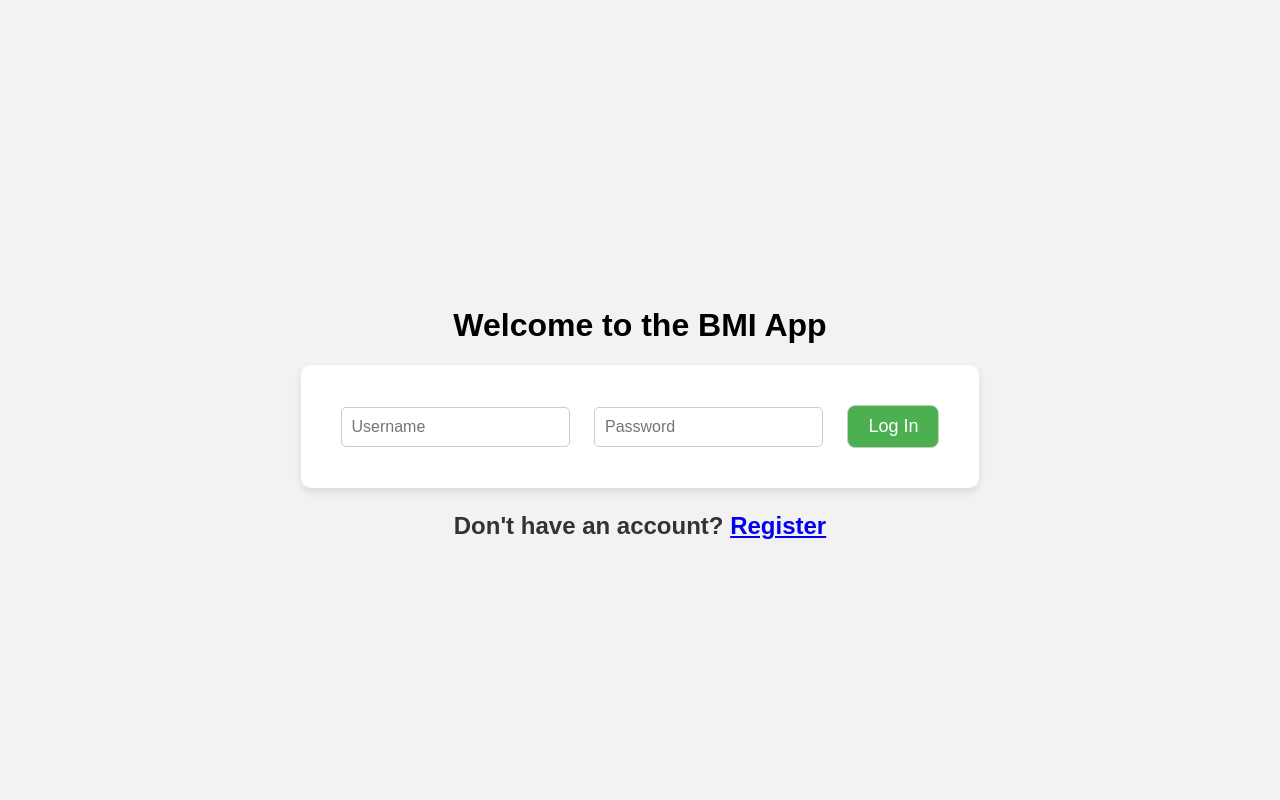
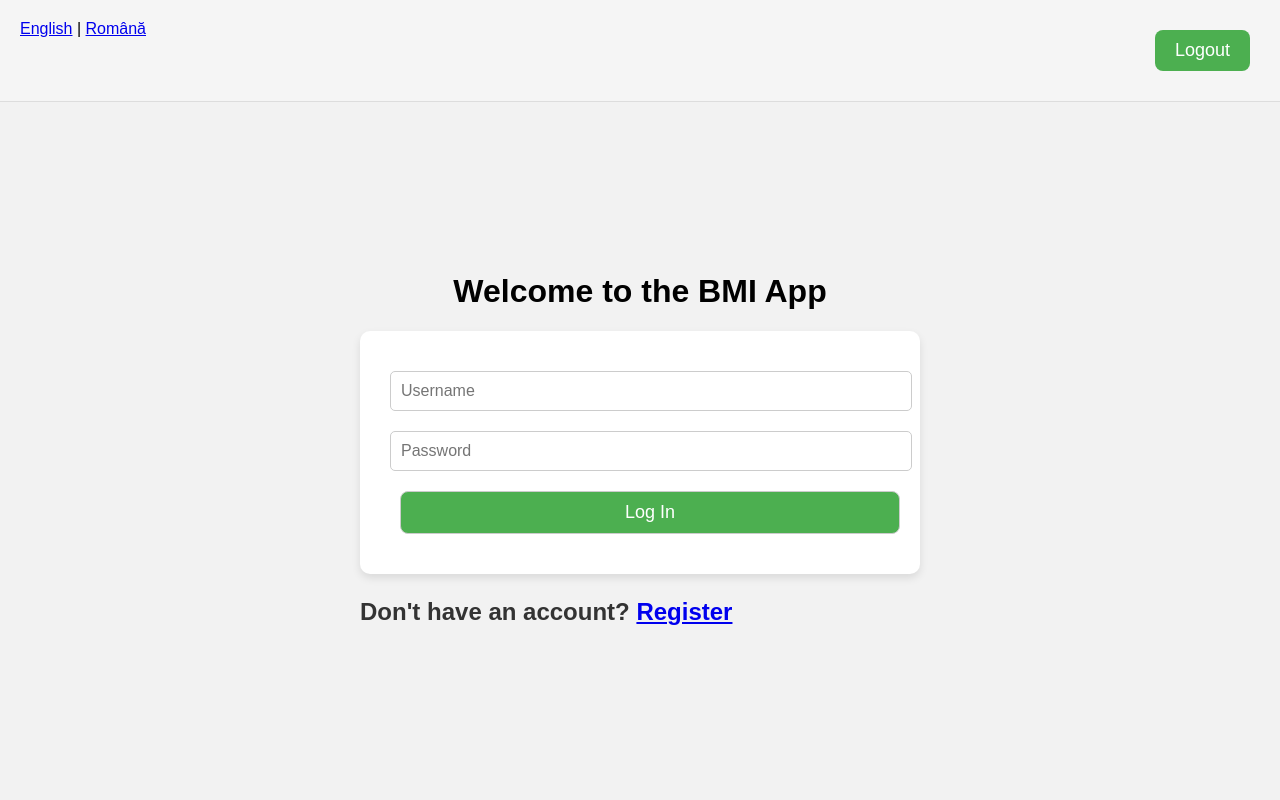
Before and after one commit to AntoneseiCristian/AI-Powered-Fitness-Assistant-with-WhatsApp-Integration, a Flask app: page /landing in a window 1280 px wide. Run offline with Flask 3, Linux system fonts and the light colour scheme.

Commit message:
broken fast

```diff
--- a/app.py
+++ b/app.py
@@ -55,33 +55,37 @@ def landing():
         flash('Login failed. Check your username and/or password.', 'danger')
     return render_template('landing.html')
 
+from sqlalchemy.exc import IntegrityError
+
 @app.route('/register', methods=['POST'])
 def register():
     username = request.form.get('username')
     password = request.form.get('password')
-    confirm_password = request.form.get('confirm_password')
 
-    # Check if password and confirm password match
-    if password != confirm_password:
-        flash('Passwords do not match.', 'danger')
-        return redirect(url_for('landing') + '?register=true')
+    # Check if the username already exists
+    user = User.query.filter_by(username=username).first()
+    if user:
+        flash('Username already exists. Please choose a different one.')
+        return redirect(url_for('register'))
 
-    hashed_password = generate_password_hash(password, method='scrypt')
-    new_user = User(username=username, password=hashed_password)
-    db.session.add(new_user)
-    db.session.commit()
-    flash('Registration successful. You can now log in.', 'success')
-    return redirect(url_for('landing'))
+    # If the username doesn't exist, create a new user
+    new_user = User(username=username, password=generate_password_hash(password, method='sha256'))
+
+    try:
+        db.session.add(new_user)
+        db.session.commit()
+        return redirect(url_for('landing'))  # Redirect to 'landing' instead of 'login'
+    except IntegrityError:
+        db.session.rollback()
+        flash('Username already exists. Please choose a different one.')
+        return redirect(url_for('register'))
+
+
 
 @login_manager.user_loader
 def load_user(user_id):
     return User.query.get(int(user_id))
 
-@app.route('/logout')
-@login_required
-def logout():
-    logout_user()
-    return redirect(url_for('landing'))
 
 @app.route('/')
 @login_required
@@ -105,6 +109,12 @@ def index():
         db.session.add(new_bmi_record)
         db.session.commit()
     return render_template('index.html', bmi=bmi, recommendation=recommendation, bmi_record=bmi_record)
+@app.route('/logout')
+@login_required
+def logout():
+    logout_user()
+    flash('You have been logged out.', 'success')
+    return redirect(url_for('landing'))
 
 
 
--- a/static/styles.css
+++ b/static/styles.css
@@ -1,11 +1,28 @@
 body {
     font-family: Arial, sans-serif;
     background-color: #f2f2f2;
+    margin: 0;
+    padding: 0;
+    height: 100vh;
     display: flex;
+    flex-direction: column;
+}
+
+.navbar {
+    display: flex;
+    justify-content: space-between;
+    padding: 20px;
+    background-color: #f5f5f5;
+    border-bottom: 1px solid #ddd;
+}
+
+.container {
+    flex-grow: 1;
+    display: flex;
+    flex-direction: column;
     justify-content: center;
     align-items: center;
-    height: 100vh;
-    margin: 0;
+    padding: 20px;
 }
 
 form {
@@ -14,14 +31,17 @@ form {
     border-radius: 10px;
     box-shadow: 0 4px 8px rgba(0, 0, 0, 0.1);
     text-align: center;
+    width: 100%;
+    max-width: 500px;
 }
 
 input {
-    margin: 10px;
+    margin: 10px 0;
     padding: 10px;
     font-size: 16px;
     border-radius: 5px;
     border: 1px solid #ccc;
+    width: 100%;
 }
 
 input[type="submit"] {
@@ -39,22 +59,8 @@ p {
     font-weight: bold;
     color: #333;
 }
-.container {
-    text-align: center;
-    margin-top: 50px;
-}
 
 .result {
-    margin-top: 20px;
-}
-
-
-.container {
-    text-align: center;
-    margin-top: 50px;
-}
-
-.buttons {
     margin-top: 20px;
 }
 
@@ -73,16 +79,3 @@ p {
 .btn:hover {
     background-color: #45a049;
 }
-
-.login-form {
-    margin-top: 20px;
-    text-align: center;
-}
-
-.login-form input[type="text"], .login-form input[type="password"] {
-    margin: 10px;
-    padding: 10px;
-    font-size: 16px;
-    border: 1px solid #ccc;
-    border-radius: 4px;
-}
--- a/templates/landing.html
+++ b/templates/landing.html
@@ -8,6 +8,15 @@
     <title>BMI App</title>
 </head>
 <body>
+    <div class="navbar">
+        <div class="language-selection">
+            <a href="{{ url_for('setlang', lang='en') }}">English</a> |
+            <a href="{{ url_for('setlang', lang='ro') }}">Română</a>
+        </div>
+        <div class="logout-button">
+            <a href="{{ url_for('logout') }}" class="btn">Logout</a>
+        </div>
+    </div>
     <div class="container">
         <h1>Welcome to the BMI App</h1>
 
```
Also changed, not shown: templates/index.html (+10 -4 lines), instance/bmi_app.db.
